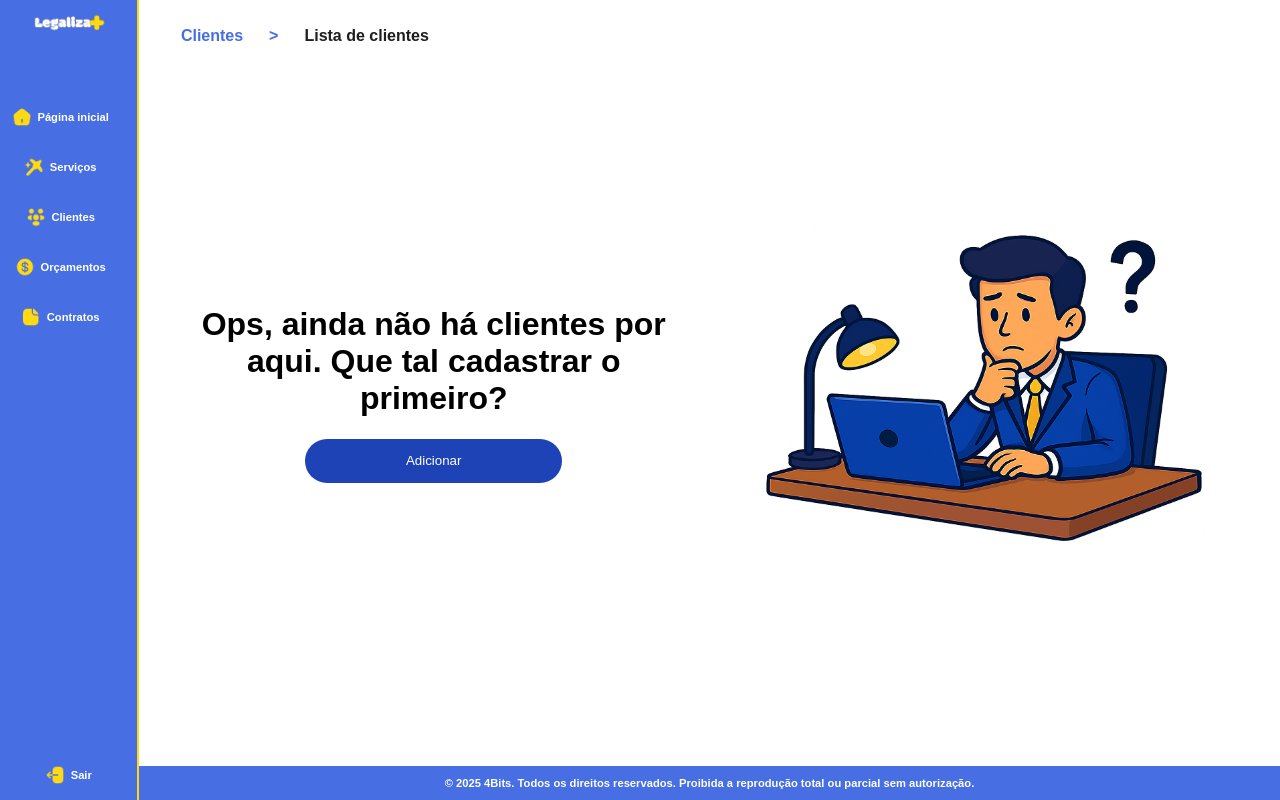
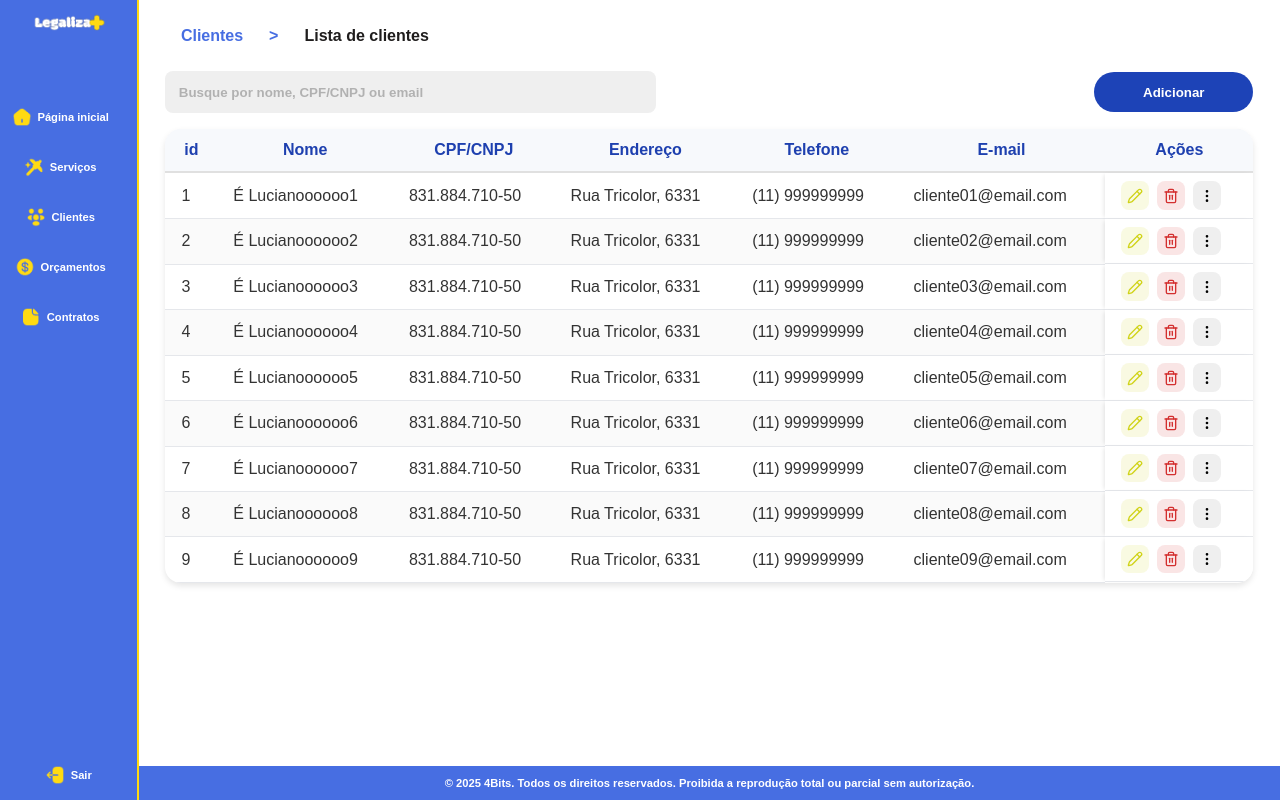
Before and after one commit to DevLuigi/LegalizaMais-Frontend, a React (Vite) app: page /clients in a window 1280 px wide. Built offline with nearby package versions, Linux system fonts and the light colour scheme.

Commit message:
feat : Adiciona tela de clients

```diff
--- a/src/pages/clients/list/index.jsx
+++ b/src/pages/clients/list/index.jsx
@@ -1,31 +1,126 @@
 import { useEffect, useState } from "react";
-import ViewMain from "../../../components/view/viewMain";
-import EmptyPage from "../../../components/emptyPage";
+import { useNavigate } from "react-router-dom";
+
+import Button from "@components/button";
+import Filter from "@components/filter";
+import ViewMain from "@components/view/viewMain";
+import EmptyPage from "@components/emptyPage";
+import Table from "@components/table";
+import PopupConfirm from "@components/popupConfirm";
+import PopupAction from "@components/popupAction";
+
+import { Container, GroupFilterAndButton } from "./styled";
 
 export default function ListClients() {
   const [clients, setClients] = useState([]);
+  const [header, setHeader] = useState({});
+  const [searchTerm, setSearchTerm] = useState("");
+  const [showModalConfirm, setShowModalConfirm] = useState(false);
+  const [showModalActions, setShowModalActions] = useState(false);
+  const [rowId, setRowId] = useState(null);
+
+  const navigation = useNavigate();
   const path = ["Clientes", "Lista de clientes"];
 
+  let popupActions = new Map();
+  popupActions.set("Editar cliente", () => navigation("/clients/form/" + rowId));
+  popupActions.set("Excluir cliente", () => setShowModalConfirm(true));
+
+  let tableActions = new Map();
+  tableActions.set("edit", (item) => navigation("/clients/form/" + item.id));
+  tableActions.set("delete", (item) => showDeleteModal(item.id));
+  tableActions.set("kebab", (item) => {
+    setRowId(item.id);
+    setShowModalActions(true);
+  });
+
+
+  const filteredClients = clients.filter((c) =>
+    (c.nome || "").toLowerCase().includes(searchTerm.toLowerCase()) ||
+    (c.documento || "").toLowerCase().includes(searchTerm.toLowerCase()) ||
+    (c.email || "").toLowerCase().includes(searchTerm.toLowerCase())
+  );
+
+  const loadClients = () => {
+    const mock = [];
+
+    for (let i = 1; i <= 9; i++) {
+      mock.push({
+        id: i,
+        nome: `É Lucianoooooo${i}`,
+        documento: "831.884.710-50",
+        endereco: "Rua Tricolor, 6331",
+        telefone: "(11) 999999999",
+        email: `cliente0${i}@email.com`,
+      });
+    }
+
+    setClients(mock);
+
+    setHeader({
+      id: "id",
+      Nome: "nome",
+      "CPF/CNPJ": "documento",
+      Endereço: "endereço",
+      Telefone: "telefone",
+      "E-mail": "email",
+
+    });
+  };
+
+  const showDeleteModal = (id) => {
+    setRowId(id);
+    setShowModalConfirm(true);
+  };
+
+  const deleteClient = () => {
+    alert("Cliente deletado: " + rowId);
+    setShowModalConfirm(false);
+  };
+
   useEffect(() => {
-        setClients([]);
+    loadClients();
   }, []);
 
-    return(
-        clients.length <= 0 ?
-            (
+
+  return clients.length <= 0 ? (
     <ViewMain path={path}>
       <EmptyPage subject={path[0]} />
     </ViewMain>
-            )
-
-            :
-
-            (
+  ) : (
     <ViewMain path={path}>
       <Container>
+        <GroupFilterAndButton>
+          <Filter
+            placeholder="Busque por nome, CPF/CNPJ ou email"
+            value={searchTerm}
+            onChange={setSearchTerm}
+          />
 
+          <Button color="blue" onClick={() => navigation("/clients/")}>
+            Adicionar
+          </Button>
+        </GroupFilterAndButton>
+
+        <Table header={header} data={filteredClients} actions={tableActions} />
+
+        {showModalConfirm && (
+          <PopupConfirm
+            title={`Deseja excluir o cliente ${rowId}?`}
+            onConfirm={deleteClient}
+            setterRender={setShowModalConfirm}
+            renderModal={showModalConfirm}
+          />
+        )}
+
+        {showModalActions && (
+          <PopupAction
+            actions={popupActions}
+            setterRender={setShowModalActions}
+            renderModal={showModalActions}
+          />
+        )}
       </Container>
     </ViewMain>
-            )
-    )
+  );
 }
--- a/src/pages/clients/list/styled.js
+++ b/src/pages/clients/list/styled.js
@@ -1,7 +1,24 @@
 import styled from "styled-components";
 
 const Container = styled.div`
-
+  display: flex;
+  flex-direction: column;
+  justify-content: center;
+  align-items: center;
 `;
 
-export { Container };
+const GroupFilterAndButton = styled.div`
+  display: flex;
+  align-items: center;
+  width: 85vw;
+  margin-bottom: 1em;
+
+  & > button {
+    font-weight: bold;
+    height: 3em;
+    width: 14em;
+    padding: 0px;
+  }
+`;
+
+export { Container, GroupFilterAndButton };
```
Also changed, not shown: src/service/client/client.js (added, +27 -0 lines), 1 other file (tests, documents, lock files or other folders). Lines whose indentation alone changed are shown as unchanged.
